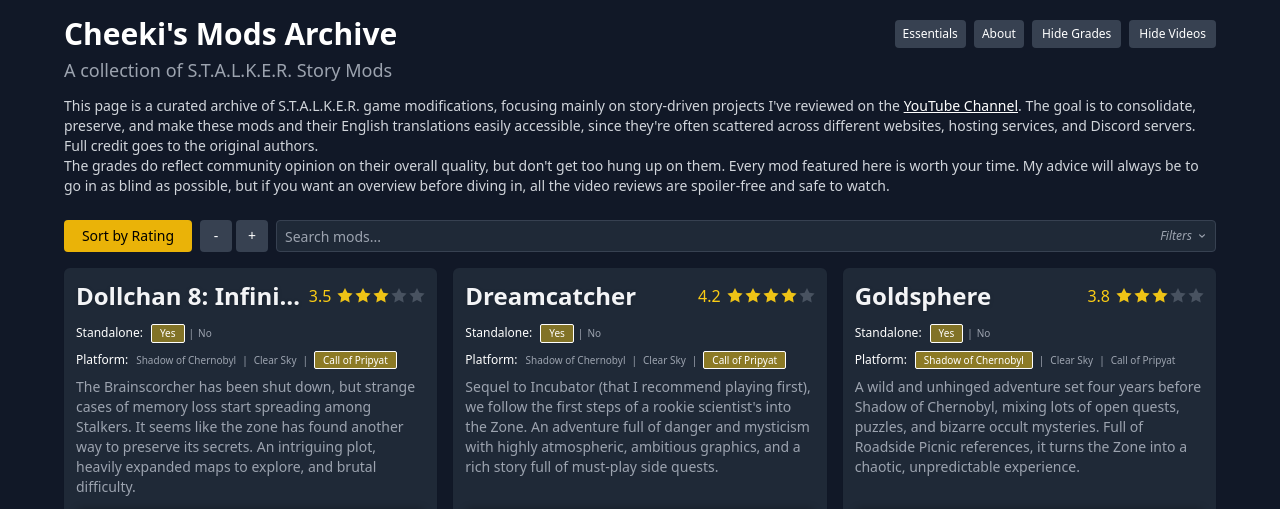
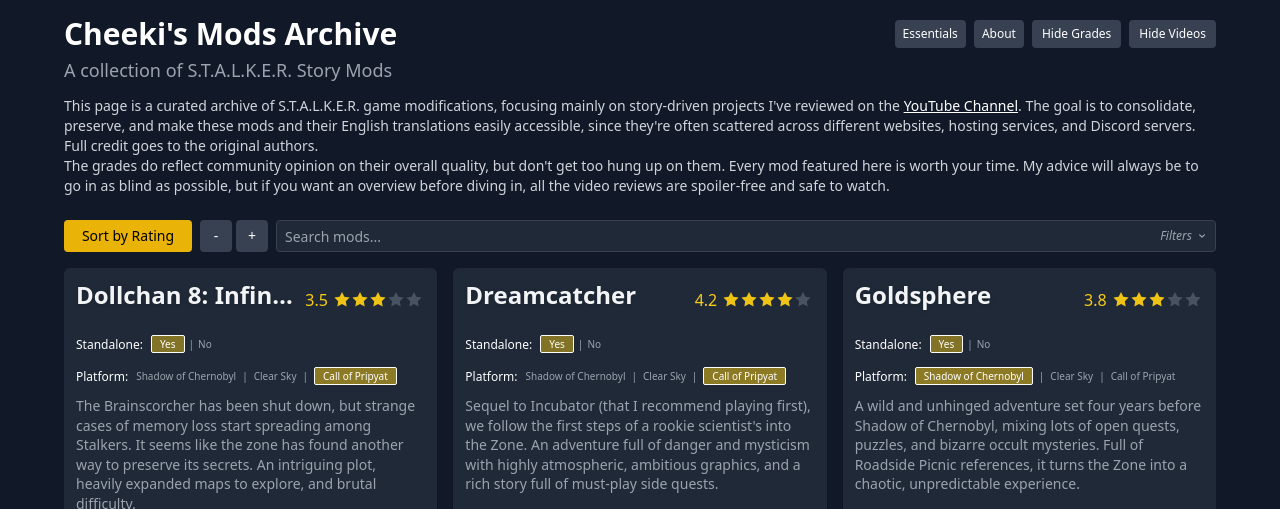
Before and after one commit to Cheekitos/CSMA-Test, a Jekyll site: the page built from index.html, in a window 1280 px wide. Shown: the top 509 px of the page. Built offline with Jekyll 4.4.1, drawn with Linux system fonts in a browser that asks for light colours; nearby versions of some CDN libraries; grey boxes are pictures that could not be loaded.

Commit message:
Optimizations

```diff
--- a/assets/css/style.css
+++ b/assets/css/style.css
@@ -30,10 +30,20 @@
   overflow: hidden;
   text-overflow: ellipsis;
   white-space: nowrap;
+  /* CLS FIX: Reserve space for rating */
+  min-width: 120px;
+}
+
+/* CLS FIX: Ensure star containers have consistent height */
+.rating .flex.items-center {
+  height: 20px;
+  align-items: center;
 }
 
 .mod-card {
   transition: transform 0.2s ease-in-out, box-shadow 0.2s ease-in-out, background-color 0.2s ease-in-out;
+  /* CLS FIX: Reserve minimum height for mod cards */
+  min-height: 320px;
 }
 
 .mod-card:hover {
@@ -102,16 +112,39 @@
   display: flex;
   flex-direction: column;
   height: 100%;
+  /* CLS FIX: Ensure consistent minimum height */
+  min-height: 300px;
 }
 
 .grid-content .video-container {
   margin-top: auto;
 }
 
+/* CLS FIX: Reserve space for titles to prevent layout shifts */
+.mod-card h3 {
+  min-height: 2.5rem;
+  line-height: 1.25;
+}
+
+/* CLS FIX: Prevent description area from causing shifts */
+.mod-card p {
+  flex-grow: 1;
+  min-height: 3rem;
+  line-height: 1.4;
+}
+
+/* CLS FIX: Fix platform/standalone indicators */
+.mod-card .text-xs.text-white.mb-2 {
+  min-height: 1.5rem;
+  display: flex;
+  align-items: center;
+}
+
 /* CLS FIXES - Reserve space for video thumbnails */
 .video-container {
   aspect-ratio: 16/9;
-  min-height: 120px;
+  min-height: 180px; /* Increased from 120px */
+  background-color: #1f2937; /* Placeholder background */
 }
 
 /* CLS FIXES - Consistent image dimensions */
@@ -130,6 +163,7 @@
   aspect-ratio: 16/9;
   display: block;
   overflow: hidden;
+  background-color: #1f2937; /* Placeholder background */
 }
 
 /* List view styles */
@@ -220,6 +254,8 @@
   padding: 0.5rem 0.75rem;
   margin-top: 2px;
   min-height: fit-content;
+  /* CLS FIX: Reserve minimum space */
+  min-height: 60px;
 }
 
 #filter-dropdown:not(.hidden) {
@@ -278,10 +314,12 @@
   z-index: 5;
   background: transparent;
   transition: margin-bottom 0.2s ease;
+  /* CLS FIX: Reserve minimum space */
+  min-height: 32px;
 }
 
 #controls-container.filter-dropdown-open {
-  margin-bottom: 2.5rem;
+  margin-bottom: 4rem; /* Increased to prevent layout shift */
 }
 
 #search-input {
@@ -309,10 +347,14 @@
   display: flex;
   align-items: center;
   justify-content: center;
+  /* CLS FIX: Prevent button size changes */
+  flex-shrink: 0;
 }
 
 #search-container {
   position: relative;
+  /* CLS FIX: Reserve minimum space */
+  min-height: 32px;
 }
 
 .filter-checkbox,
@@ -329,6 +371,8 @@
 
 .flex.flex-wrap.items-start {
   align-items: flex-start;
+  /* CLS FIX: Reserve minimum height */
+  min-height: 32px;
 }
 
 #sort-button,
@@ -358,6 +402,9 @@
   cursor: pointer;
   transition: transform 0.2s ease, box-shadow 0.2s ease;
   border: 2px solid transparent;
+  /* CLS FIX: Minimum height and placeholder background */
+  min-height: 180px;
+  background-color: #374151;
 }
 
 .gallery-thumbnail:hover {
@@ -498,6 +545,11 @@
   z-index: 1001;
 }
 
+/* CLS FIX: Prevent image loading from causing shifts */
+img {
+  display: block;
+}
+
 @media (max-width: 768px) {
   .image-gallery {
     flex-direction: column;
@@ -506,6 +558,8 @@
 
   .gallery-thumbnail {
     aspect-ratio: 16/9;
+    /* CLS FIX: Adjust for mobile */
+    min-height: 140px;
   }
 
   .lightbox-content {
@@ -579,7 +633,16 @@
 
   /* CLS FIXES - Mobile video container */
   .video-container {
-    min-height: 100px;
+    min-height: 140px; /* Adjusted for mobile */
+  }
+
+  /* CLS FIX: Mobile mod card heights */
+  .mod-card {
+    min-height: 280px;
+  }
+
+  .mod-card .grid-content {
+    min-height: 260px;
   }
 }
 
@@ -664,6 +727,11 @@
   overflow: hidden;
   aspect-ratio: 16/9;
   box-shadow: 0 0 8px rgba(0, 0, 0, 0.3);
+  /* CLS FIX: Ensure consistent dimensions */
+  width: 100%;
+  height: 100%;
+  display: block;
+  background-color: #1f2937;
 }
 
 .video-thumbnail img {
@@ -777,6 +845,16 @@
 
 .cards-4 {
   grid-template-columns: repeat(auto-fill, minmax(250px, 1fr));
+}
+
+/* CLS FIX: Ensure grid items have consistent minimum heights */
+.cards-2 .mod-card { min-height: 380px; }
+.cards-3 .mod-card { min-height: 320px; }
+.cards-4 .mod-card { min-height: 280px; }
+
+/* CLS FIX: Reserve space for any dynamic content */
+#mod-list {
+  min-height: 400px;
 }
 
 #essentials-button,
@@ -1066,6 +1144,11 @@
   .mod-page-video .video-thumbnail {
     min-height: 120px;
   }
+
+  /* CLS FIX: Single column layout - can be more flexible */
+  .mod-card {
+    min-height: auto;
+  }
 }
 
 @media (min-width: 641px) and (max-width: 1024px) {
@@ -1095,4 +1178,9 @@
   #filter-dropdown .flex.items-center.gap-1 {
     gap: 0.25rem;
   }
+
+  /* CLS FIX: Ensure consistent font loading */
+  body {
+    font-display: swap;
+  }
 }
```
